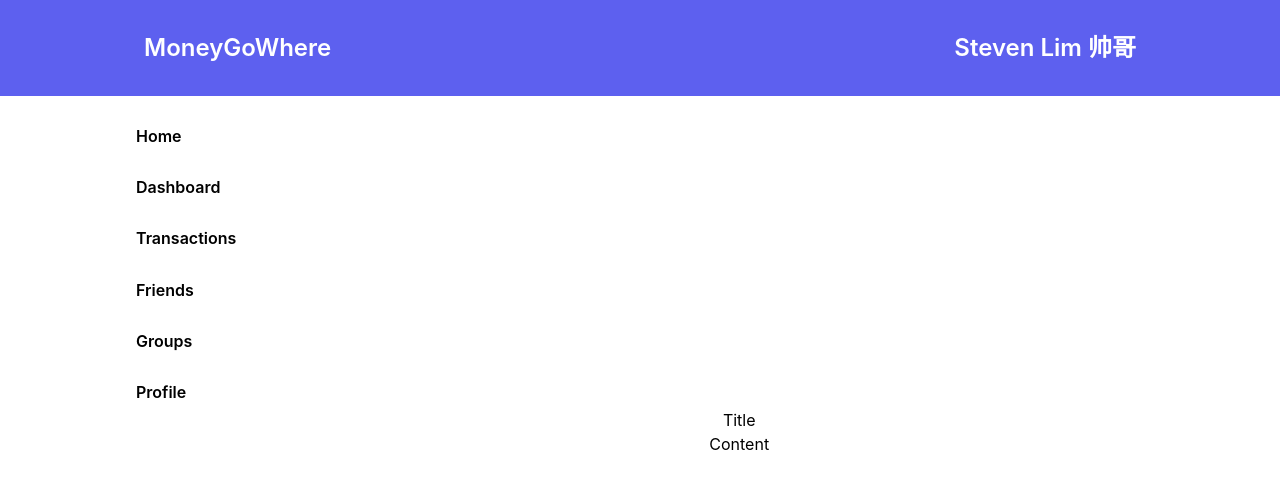
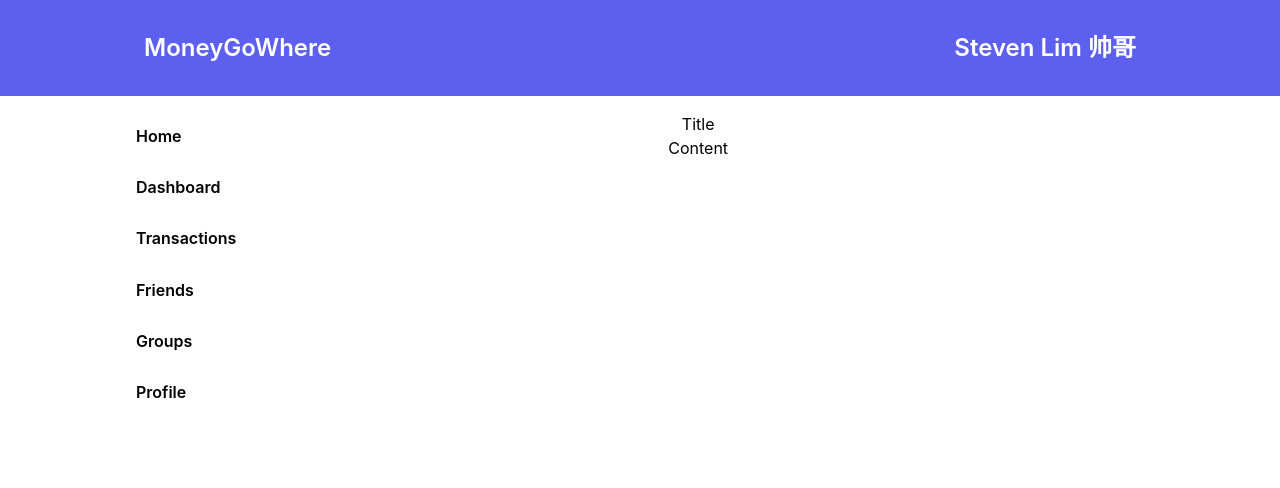
Before and after one commit to geraldhywncs/Team20_DMSS_Frontend, a React (Create React App) app: page / in a window 1280 px wide. Shown: the top 488 px of the page. Built offline with nearby package versions, Linux system fonts and the light colour scheme.

Commit message:
Updated app

```diff
--- a/src/App.css
+++ b/src/App.css
@@ -1,17 +1,17 @@
-
-{{/* Color Scheme
+/* Color Scheme:
   Grey: #e9e9e9
   Purple: #5D60EF
   Red: red
   Black: black
   White: #ffffff
- */}}
+ */
 
 .App {
   text-align: center;
 }
 
-.Main-header{
+/* Header Nav Bar ✨*/
+.Main-header {
   @apply bg-customPurple;
   width: 100vw;
 }
@@ -22,7 +22,7 @@
     text-base
     h-24
     sm:text-lg lg:text-xl;
-    width: 90vw;
+  width: 90vw;
 }
 
 .Header-text {
@@ -38,9 +38,10 @@
   margin-top: 1rem;
 }
 
+/* Vertical Nav Bar ✨*/
 .Nav-bar {
   height: 100%;
-  flex: 1; /* Set to 20% width */
+  flex: 0.5;
   font-size: 1rem;
   display: flex;
   flex-direction: column;
@@ -70,9 +71,20 @@
   background-color: #e9e9e9;
 }
 
+/* Content Area ✨ */
 .Content-area {
-  flex: 4; /* Set to 80% width */
+  width: 100%;
+  height: 100%;
   background-color: #ffffff;
-  padding: 1rem;
+  padding: 0rem 1rem;
   box-sizing: border-box;
+  flex: 4.5;
+  display: flex;
+  flex-direction: column;
 }
+
+.Content-title {
+  font-size: 1.8rem;
+  font-weight: 600;
+  text-align: left;
+}
--- a/src/App.js
+++ b/src/App.js
@@ -1,13 +1,9 @@
 import React from "react";
 import "./styles/index.css";
-
-import HomeSample from "./components/pages/home/home";
 import SplitExpenseComponent from "./lib/expenses/splitExpenseAmount";
 import CurrencyConverterComponent from "./lib/expenses/convertCurrencyAmount";
 
-
 import MainDisplay from "./components/pages/mainDisplay/mainDisplay";
-
 
 function App() {
   return (
```
